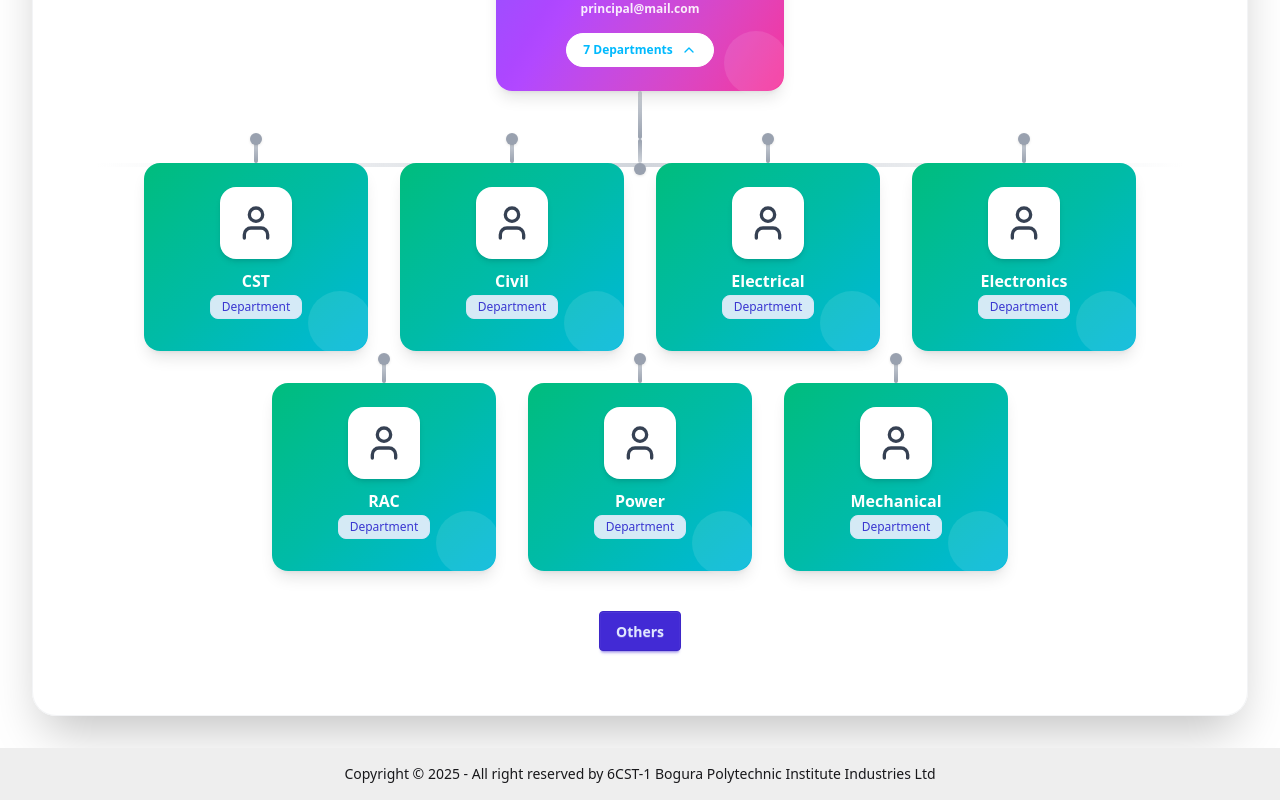
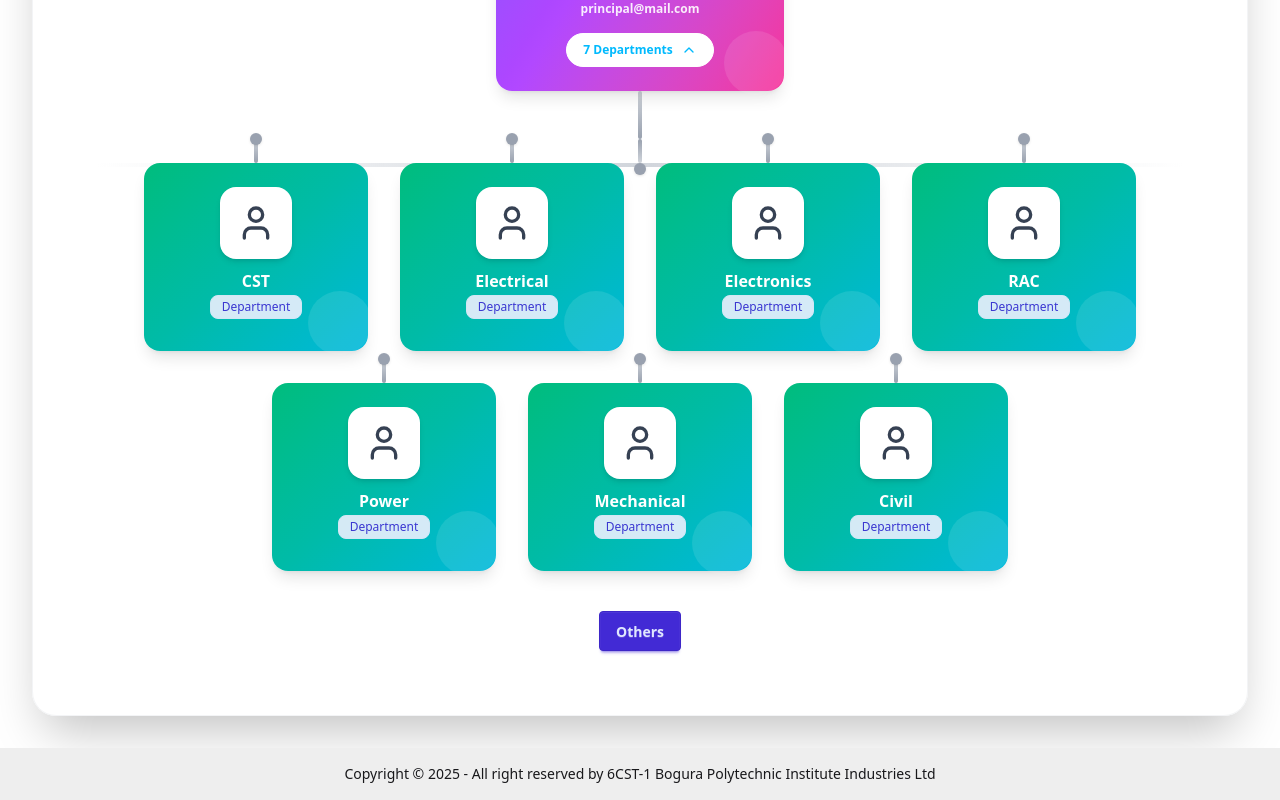
Before and after one commit to sajid-7756/Institute-Management-Location-System-ILMS, a React (Vite) app: page / in a window 1280 px wide. Shown: the part 747-1547 px from the top of the page. Built offline with nearby package versions, Linux system fonts and the light colour scheme.

Commit message:
modified dept

```diff
--- a/src/Components/TreeItem/DepartmentTree.jsx
+++ b/src/Components/TreeItem/DepartmentTree.jsx
@@ -8,19 +8,13 @@ const DepartmentTree = () => {
   const instituteData = {
     name: "Md. Shafiqul Islam",
     position: "Principal",
-    email: 'principal@mail.com',
+    email: "principal@mail.com",
     departments: [
       {
         name: "CST",
         position: "Department",
         ci1: "Mr. Manna Mehedi Bakul",
         ci2: "Mst. Nurzahan",
-      },
-      {
-        name: "Civil",
-        position: "Department",
-        ci1: "Mr. Nurul Amin",
-        ci2: "Mr. D",
       },
       {
         name: "Electrical",
@@ -41,6 +35,12 @@ const DepartmentTree = () => {
         position: "Department",
         ci1: "Mr. M",
         ci2: "Mr. N",
+      },
+      {
+        name: "Civil",
+        position: "Department",
+        ci1: "Mr. Nurul Amin",
+        ci2: "Mr. D",
       },
     ],
   };
```
